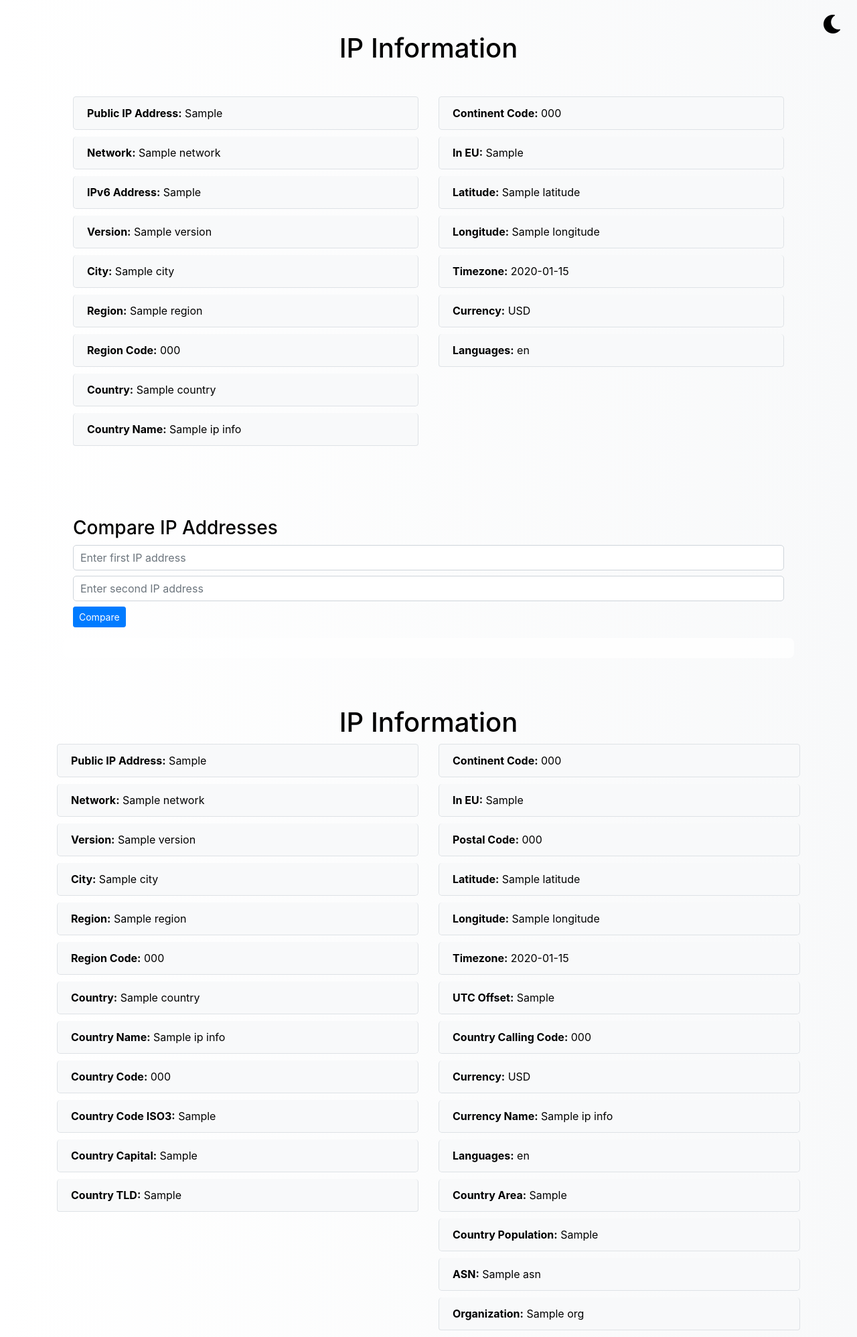
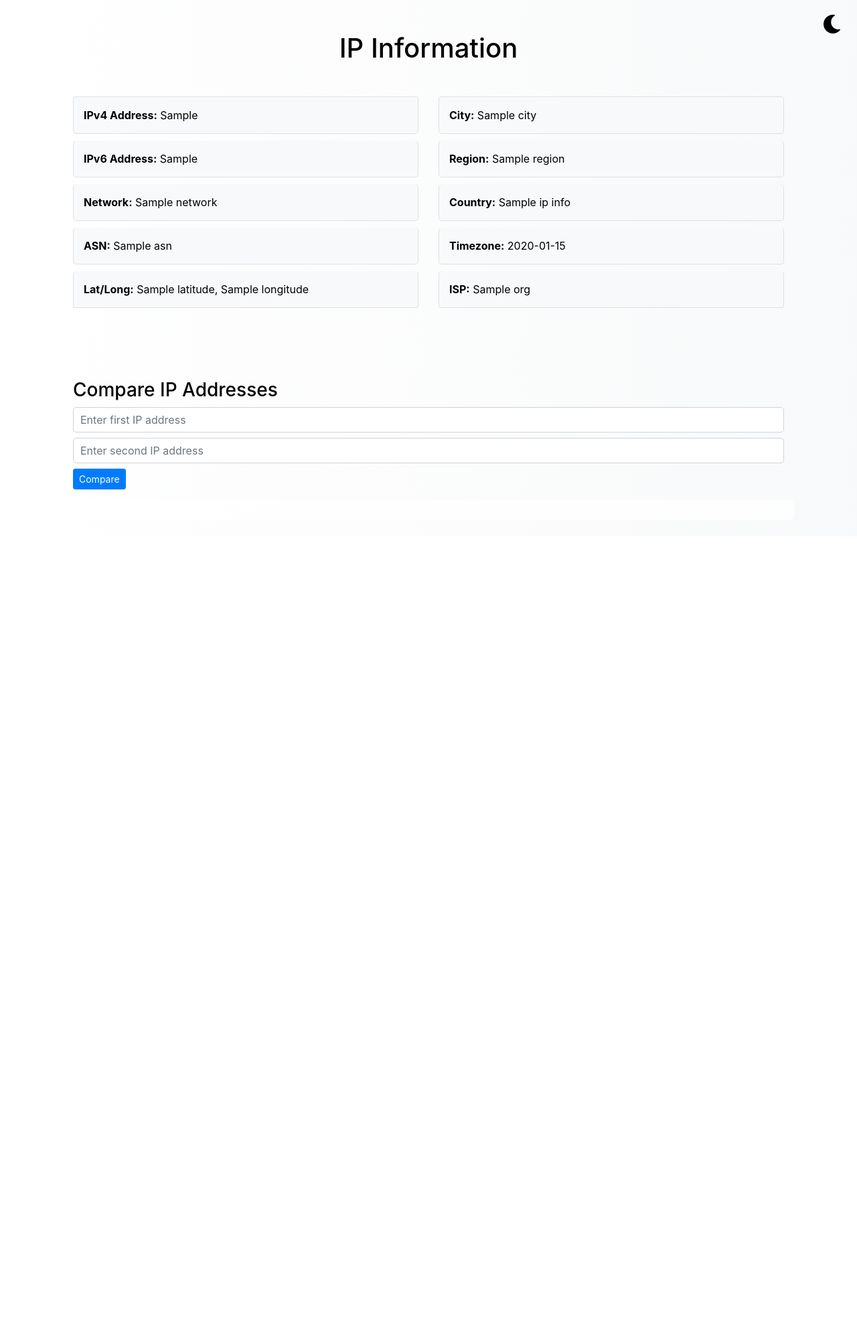
Before and after one commit to Aguerrow/IT26210-ProjectActivity3, a Flask app: template templates/index.html in a window 1280 px wide. Shown: the whole page at 67% size. After the commit the page ends 731 px from the top, so only its background shows below. Run offline with Flask 3, Linux system fonts and the light colour scheme; the template is opened without the code that fills it: most values are stand-ins (such as "Sample title", 1, 10 or a date in 2020); some libraries are stand-ins or nearby versions.

Commit message:
code fix
-fix the ipv4 and ipv6
-improve the code and the frontend

```diff
--- a/app.py
+++ b/app.py
@@ -3,15 +3,10 @@ import requests
 
 app = Flask(__name__)
 
-def get_ip_info():
-    api_url = 'https://ipapi.co/json/'
-    response = requests.get(api_url)
-    response.raise_for_status()
-    return response.json()
-
 @app.route('/')
 def index():
-    ip_info = get_ip_info()
+    ip_info = requests.get('https://ipapi.co/json/').json()
+    ip_info['ipv4'] = requests.get('https://api.ipify.org?format=json').json().get('ip')
     return render_template('index.html', ip_info=ip_info)
 
 if __name__ == "__main__":
--- a/static/css/style.css
+++ b/static/css/style.css
@@ -2,22 +2,22 @@
 body.light-mode {
   background: linear-gradient(to right, #ffffff, #f8f9fa);
   color: black;
-}
 
-body.light-mode .list-group-item {
+  .list-group-item {
     background-color: #f8f9fa;
     border-color: #dee2e6;
+  }
 }
 
 /* Dark Mode Styles */
 body.dark-mode {
   background: linear-gradient(to right, #2c2c2c, #343a40);
   color: white;
-}
 
-body.dark-mode .list-group-item {
+  .list-group-item {
     background-color: #454d55;
     border-color: #565d64;
+  }
 }
 
 /* Add a transition effect to the body for smooth mode switching */
@@ -34,10 +34,10 @@ body {
   top: 20px;
   right: 20px;
   z-index: 1000;
+
+  body.dark-mode & {
+    color: white;
   }
-
-body.dark-mode #toggle-dark-mode {
-    color: white;
 }
 
 /* Style for list-group items */
@@ -54,12 +54,11 @@ body.dark-mode #toggle-dark-mode {
   padding: 20px;
   border-radius: 8px;
   box-shadow: 0 0 10px rgba(0, 0, 0, 0.1);
-}
 
-/* Dark mode background for comparison section */
-body.dark-mode .comparison-container {
+  body.dark-mode & {
     background-color: #3a3a3a; /* Darker gray for contrast */
     color: white; /* White text for readability */
+  }
 }
 
 /* Styling input boxes */
@@ -80,10 +79,10 @@ input[type="text"] {
   border-radius: 5px;
   cursor: pointer;
   transition: background-color 0.3s ease;
+
+  &:hover {
+    background-color: #0056b3; /* Darker shade on hover */
   }
-
-.btn-compare:hover {
-    background-color: #0056b3; /* Darker shade on hover */
 }
 
 /* Fix for language item overlap */
@@ -97,10 +96,9 @@ input[type="text"] {
   background-color: rgba(255, 255, 255, 0.8); /* Light background for results */
   padding: 15px;
   border-radius: 8px;
-}
 
-/* Dark mode for comparison results */
-body.dark-mode #comparison-results {
+  body.dark-mode & {
     background-color: #444444; /* Dark background for results in dark mode */
     color: white; /* White text for readability */
   }
+}
--- a/static/js/darkmode.js
+++ b/static/js/darkmode.js
@@ -1,20 +1,17 @@
-document.addEventListener("DOMContentLoaded", function() {
-    const toggleIcon = document.getElementById('toggle-dark-mode');
-    const body = document.body;
+document.addEventListener("DOMContentLoaded", function () {
+  const toggleIcon = document.getElementById("toggle-dark-mode");
+  const body = document.body;
 
-    // Add smooth transition
-    body.style.transition = "background-color 0.5s ease, color 0.5s ease";
+  toggleIcon.addEventListener("click", () => {
+    body.classList.toggle("dark-mode");
+    body.classList.toggle("light-mode");
 
-    toggleIcon.addEventListener('click', () => {
-      body.classList.toggle('dark-mode');
-      body.classList.toggle('light-mode');
-
-      if (body.classList.contains('dark-mode')) {
-        toggleIcon.classList.remove('fa-moon');
-        toggleIcon.classList.add('fa-sun');
-      } else {
-        toggleIcon.classList.remove('fa-sun');
-        toggleIcon.classList.add('fa-moon');
-      }
-    });
+    if (body.classList.contains("dark-mode")) {
+      toggleIcon.classList.remove("fa-moon");
+      toggleIcon.classList.add("fa-sun");
+    } else {
+      toggleIcon.classList.remove("fa-sun");
+      toggleIcon.classList.add("fa-moon");
+    }
   });
+});
--- a/static/js/ipComparison.js
+++ b/static/js/ipComparison.js
@@ -1,38 +1,36 @@
-document.getElementById('compare-ip-form').addEventListener('submit', function (event) {
+document
+  .getElementById("compare-ip-form")
+  .addEventListener("submit", function (event) {
     event.preventDefault(); // Prevent form submission
 
-    // Get the IP addresses from the input fields
-    const ip1 = document.getElementById('ip1').value;
-    const ip2 = document.getElementById('ip2').value;
+    const ip1 = document.getElementById("ip1").value;
+    const ip2 = document.getElementById("ip2").value;
 
-    // Fetch IP information
-    fetchIpInfo(ip1, 'ip1');
-    fetchIpInfo(ip2, 'ip2');
+    fetchIpInfo(ip1, "ip1");
+    fetchIpInfo(ip2, "ip2");
   });
 
 function fetchIpInfo(ip, ipLabel) {
   fetch(`https://ipapi.co/${ip}/json/`)
-        .then(response => {
-            if (!response.ok) throw new Error('IP not found');
+    .then((response) => {
+      if (!response.ok) throw new Error("IP not found");
       return response.json();
     })
-        .then(data => displayIpInfo(data, ipLabel))
-        .catch(error => alert(error.message));
+    .then((data) => displayIpInfo(data, ipLabel))
+    .catch((error) => alert(error.message));
 }
 
 function displayIpInfo(data, ipLabel) {
-    const resultsDiv = document.getElementById('comparison-results');
-
-    // Create a new list group item for the IP information
-    const listGroup = document.createElement('div');
-    listGroup.className = 'col-md-6 list-group';
+  const resultsDiv = document.getElementById("comparison-results");
+  const listGroup = document.createElement("div");
+  listGroup.className = "col-md-6 list-group";
 
   const ipInfoHtml = `
     <div class="list-group-item">
         <strong>Public IPv4 Address:</strong> ${data.ip}
     </div>
     <div class="list-group-item">
-        <strong>Public IPv6 Address:</strong> ${data.ipv6}
+        <strong>IP Version:</strong> ${data.version}
     </div>
     <div class="list-group-item">
         <strong>ISP:</strong> ${data.org}
--- a/templates/index.html
+++ b/templates/index.html
@@ -4,12 +4,24 @@
     <meta charset="UTF-8" />
     <meta name="viewport" content="width=device-width, initial-scale=1.0" />
     <title>IP Information</title>
+
     <!-- Bootstrap CSS -->
-    <link href="https://stackpath.bootstrapcdn.com/bootstrap/4.5.2/css/bootstrap.min.css" rel="stylesheet" />
-    <!-- Link to external stylesheet -->
-    <link rel="stylesheet" href="{{ url_for('static', filename='css/style.css') }}">
-    <!-- Font Awesome for icons -->
-    <link rel="stylesheet" href="https://cdnjs.cloudflare.com/ajax/libs/font-awesome/6.0.0-beta3/css/all.min.css" />
+    <link
+      href="https://stackpath.bootstrapcdn.com/bootstrap/4.5.2/css/bootstrap.min.css"
+      rel="stylesheet"
+    />
+
+    <!-- External Stylesheet -->
+    <link
+      rel="stylesheet"
+      href="{{ url_for('static', filename='css/style.css') }}"
+    />
+
+    <!-- Font Awesome for Icons -->
+    <link
+      rel="stylesheet"
+      href="https://cdnjs.cloudflare.com/ajax/libs/font-awesome/6.0.0-beta3/css/all.min.css"
+    />
   </head>
   <body class="light-mode">
     <div class="container mt-5">
@@ -26,17 +38,26 @@
           <div class="col-md-6">
             <div class="list-group">
               <div class="list-group-item">
-                            <strong>Public IP Address:</strong> {{ ip_info.ip }}
+                <strong>IPv4 Address:</strong> {{ ip_info.ipv4 }}
+              </div>
+              <div class="list-group-item">
+                <strong>IPv6 Address:</strong> {{ ip_info.ip }}
               </div>
               <div class="list-group-item">
                 <strong>Network:</strong> {{ ip_info.network }}
               </div>
               <div class="list-group-item">
-                          <strong>IPv6 Address:</strong> {{ ip_info.ipv6 }}
+                <strong>ASN:</strong> {{ ip_info.asn }}
               </div>
               <div class="list-group-item">
-                            <strong>Version:</strong> {{ ip_info.version }}
+                <strong>Lat/Long:</strong> {{ ip_info.latitude }}, {{
+                ip_info.longitude }}
               </div>
+            </div>
+          </div>
+
+          <div class="col-md-6">
+            <div class="list-group">
               <div class="list-group-item">
                 <strong>City:</strong> {{ ip_info.city }}
               </div>
@@ -44,39 +65,13 @@
                 <strong>Region:</strong> {{ ip_info.region }}
               </div>
               <div class="list-group-item">
-                            <strong>Region Code:</strong> {{ ip_info.region_code }}
-                        </div>
-                        <div class="list-group-item">
-                            <strong>Country:</strong> {{ ip_info.country }}
-                        </div>
-                        <div class="list-group-item">
-                            <strong>Country Name:</strong> {{ ip_info.country_name }}
-                        </div>
-                    </div>
-                </div>
-
-                <div class="col-md-6">
-                    <div class="list-group">
-                        <div class="list-group-item">
-                            <strong>Continent Code:</strong> {{ ip_info.continent_code }}
-                        </div>
-                        <div class="list-group-item">
-                            <strong>In EU:</strong> {{ ip_info.in_eu }}
-                        </div>
-                        <div class="list-group-item">
-                            <strong>Latitude:</strong> {{ ip_info.latitude }}
-                        </div>
-                        <div class="list-group-item">
-                            <strong>Longitude:</strong> {{ ip_info.longitude }}
+                <strong>Country:</strong> {{ ip_info.country_name }}
               </div>
               <div class="list-group-item">
                 <strong>Timezone:</strong> {{ ip_info.timezone }}
               </div>
               <div class="list-group-item">
-                            <strong>Currency:</strong> {{ ip_info.currency }}
-                        </div>
-                        <div class="list-group-item">
-                            <strong>Languages:</strong> {{ ip_info.languages }}
+                <strong>ISP:</strong> {{ ip_info.org }}
               </div>
             </div>
           </div>
@@ -88,126 +83,34 @@
         <h3>Compare IP Addresses</h3>
         <form id="compare-ip-form">
           <div class="form-group">
-                    <input type="text" id="ip1" class="form-control mb-2" placeholder="Enter first IP address" required />
-                    <input type="text" id="ip2" class="form-control mb-2" placeholder="Enter second IP address" required />
-                    <button type="submit" class="btn btn-primary btn-sm">Compare</button>
+            <input
+              type="text"
+              id="ip1"
+              class="form-control mb-2"
+              placeholder="Enter first IP address"
+              required
+            />
+            <input
+              type="text"
+              id="ip2"
+              class="form-control mb-2"
+              placeholder="Enter second IP address"
+              required
+            />
+            <button type="submit" class="btn btn-primary btn-sm">
+              Compare
+            </button>
           </div>
         </form>
         <div class="row" id="comparison-results"></div>
       </div>
     </div>
 
-    <link
-      href="https://stackpath.bootstrapcdn.com/bootstrap/4.5.2/css/bootstrap.min.css"
-      rel="stylesheet"
-    />
-  </head>
-  <body>
-    <div class="container mt-5">
-      <h1 class="text-center">IP Information</h1>
-      <div class="row">
-        <div class="col-md-6">
-          <div class="list-group">
-            <div class="list-group-item">
-              <strong>Public IP Address:</strong> {{ ip_info.ip }}
-            </div>
-            <div class="list-group-item">
-              <strong>Network:</strong> {{ ip_info.network }}
-            </div>
-            <div class="list-group-item">
-              <strong>Version:</strong> {{ ip_info.version }}
-            </div>
-            <div class="list-group-item">
-              <strong>City:</strong> {{ ip_info.city }}
-            </div>
-            <div class="list-group-item">
-              <strong>Region:</strong> {{ ip_info.region }}
-            </div>
-            <div class="list-group-item">
-              <strong>Region Code:</strong> {{ ip_info.region_code }}
-            </div>
-            <div class="list-group-item">
-              <strong>Country:</strong> {{ ip_info.country }}
-            </div>
-            <div class="list-group-item">
-              <strong>Country Name:</strong> {{ ip_info.country_name }}
-            </div>
-            <div class="list-group-item">
-              <strong>Country Code:</strong> {{ ip_info.country_code }}
-            </div>
-            <div class="list-group-item">
-              <strong>Country Code ISO3:</strong> {{ ip_info.country_code_iso3
-              }}
-            </div>
-            <div class="list-group-item">
-              <strong>Country Capital:</strong> {{ ip_info.country_capital }}
-            </div>
-            <div class="list-group-item">
-              <strong>Country TLD:</strong> {{ ip_info.country_tld }}
-            </div>
-          </div>
-        </div>
-        <div class="col-md-6">
-          <div class="list-group">
-            <div class="list-group-item">
-              <strong>Continent Code:</strong> {{ ip_info.continent_code }}
-            </div>
-            <div class="list-group-item">
-              <strong>In EU:</strong> {{ ip_info.in_eu }}
-            </div>
-            <div class="list-group-item">
-              <strong>Postal Code:</strong> {{ ip_info.postal }}
-            </div>
-            <div class="list-group-item">
-              <strong>Latitude:</strong> {{ ip_info.latitude }}
-            </div>
-            <div class="list-group-item">
-              <strong>Longitude:</strong> {{ ip_info.longitude }}
-            </div>
-            <div class="list-group-item">
-              <strong>Timezone:</strong> {{ ip_info.timezone }}
-            </div>
-            <div class="list-group-item">
-              <strong>UTC Offset:</strong> {{ ip_info.utc_offset }}
-            </div>
-            <div class="list-group-item">
-              <strong>Country Calling Code:</strong> {{
-              ip_info.country_calling_code }}
-            </div>
-            <div class="list-group-item">
-              <strong>Currency:</strong> {{ ip_info.currency }}
-            </div>
-            <div class="list-group-item">
-              <strong>Currency Name:</strong> {{ ip_info.currency_name }}
-            </div>
-            <div class="list-group-item text-wrap text-break">
-              <strong>Languages:</strong> {{ ip_info.languages }}
-            </div>
-            <div class="list-group-item">
-              <strong>Country Area:</strong> {{ ip_info.country_area }}
-            </div>
-            <div class="list-group-item">
-              <strong>Country Population:</strong> {{ ip_info.country_population
-              }}
-            </div>
-            <div class="list-group-item">
-              <strong>ASN:</strong> {{ ip_info.asn }}
-            </div>
-            <div class="list-group-item">
-              <strong>Organization:</strong> {{ ip_info.org }}
-            </div>
-          </div>
-        </div>
-      </div>
-    </div>
-    <!-- Bootstrap JS and dependencies -->
+    <!-- External JavaScript Files -->
     <script src="https://code.jquery.com/jquery-3.5.1.slim.min.js"></script>
     <script src="https://cdn.jsdelivr.net/npm/@popperjs/core@2.5.4/dist/umd/popper.min.js"></script>
     <script src="https://stackpath.bootstrapcdn.com/bootstrap/4.5.2/js/bootstrap.min.js"></script>
-
-    <!-- Link to external JavaScript file -->
     <script src="{{ url_for('static', filename='js/darkmode.js') }}"></script>
     <script src="{{ url_for('static', filename='js/ipComparison.js') }}"></script>
-
   </body>
 </html>
```
Also changed, not shown: get_ip_info.py (+37 -31 lines). Lines whose indentation alone changed are shown as unchanged.
